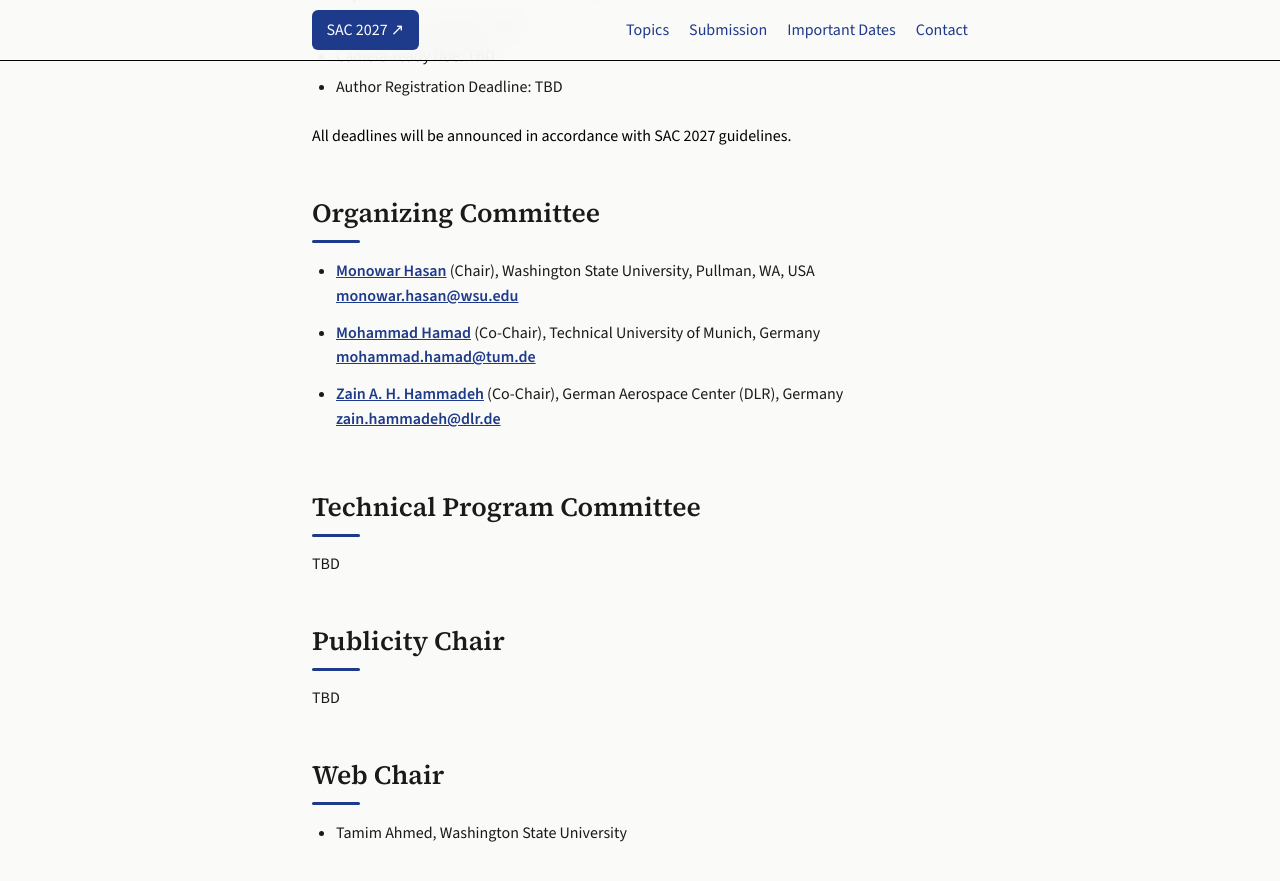
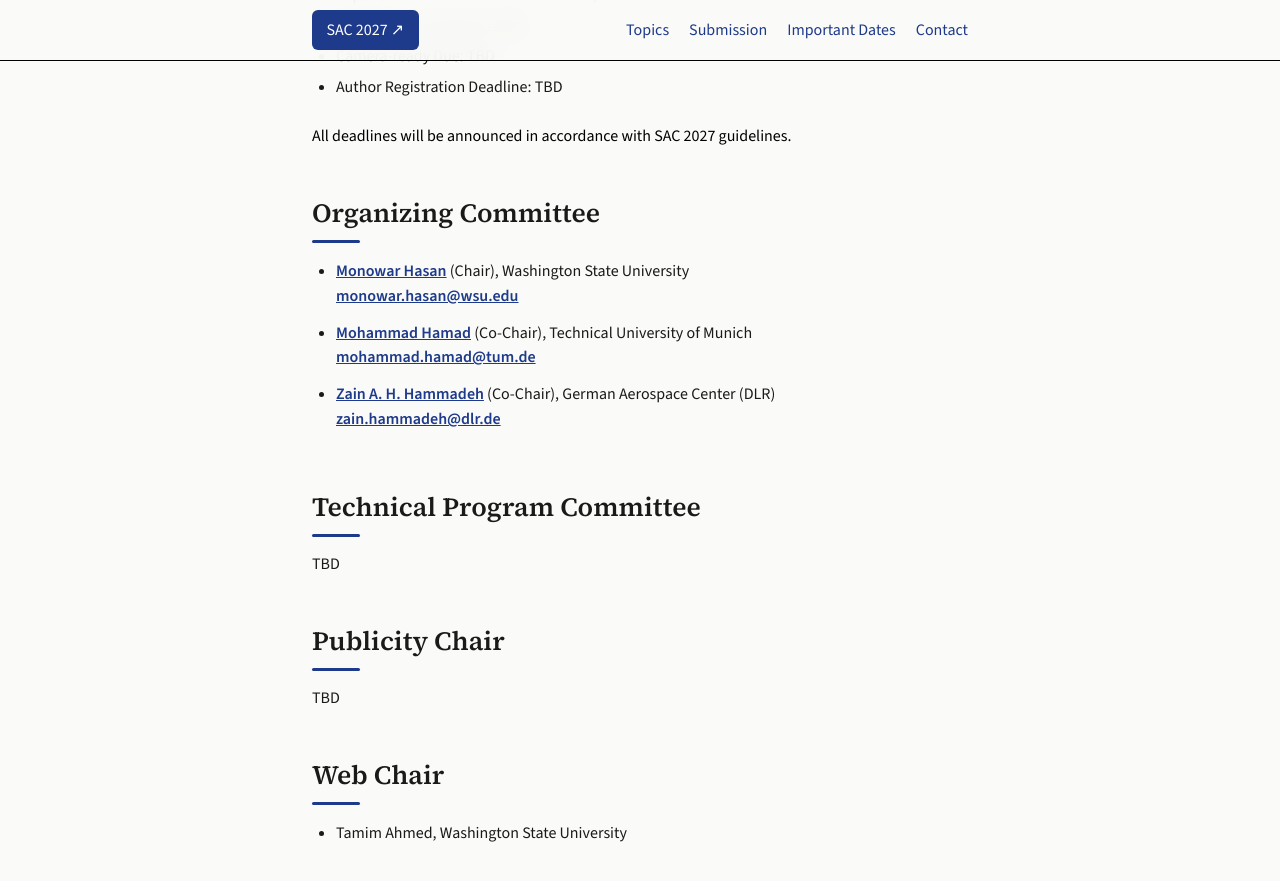
Before and after one commit to airas-sac/airas-sac.github.io, a Jekyll site: the page built from airas2027/index.md, in a window 1280 px wide and 900 px high, scrolled down 3028 px. Shown: the top 881 px of the window. Built offline with Jekyll 4.4.1, drawn with Linux system fonts in a browser that asks for light colours.

Commit message:
Simplify organizing committee member listings
Removed location details from organizing committee members.

```diff
--- a/airas2027/index.md
+++ b/airas2027/index.md
@@ -107,13 +107,13 @@ All deadlines will be announced in accordance with SAC 2027 guidelines.
 
 ## Organizing Committee
 
-- **[Monowar Hasan](https://monowarhasan.info/)** (Chair), Washington State University, Pullman, WA, USA<br>
+- **[Monowar Hasan](https://monowarhasan.info/)** (Chair), Washington State University<br>
   [monowar.hasan@wsu.edu](mailto:monowar.hasan@wsu.edu)
 
-- **[Mohammad Hamad](https://dblp.org/pid/168/2446.html)** (Co-Chair), Technical University of Munich, Germany<br>
+- **[Mohammad Hamad](https://dblp.org/pid/168/2446.html)** (Co-Chair), Technical University of Munich<br>
   [mohammad.hamad@tum.de](mailto:mohammad.hamad@tum.de)
 
-- **[Zain A. H. Hammadeh](https://dblp.org/pid/160/7463.html)** (Co-Chair), German Aerospace Center (DLR), Germany<br>
+- **[Zain A. H. Hammadeh](https://dblp.org/pid/160/7463.html)** (Co-Chair), German Aerospace Center (DLR)<br>
   [zain.hammadeh@dlr.de](mailto:zain.hammadeh@dlr.de)
 {: .committee-list}
 </section>
```
